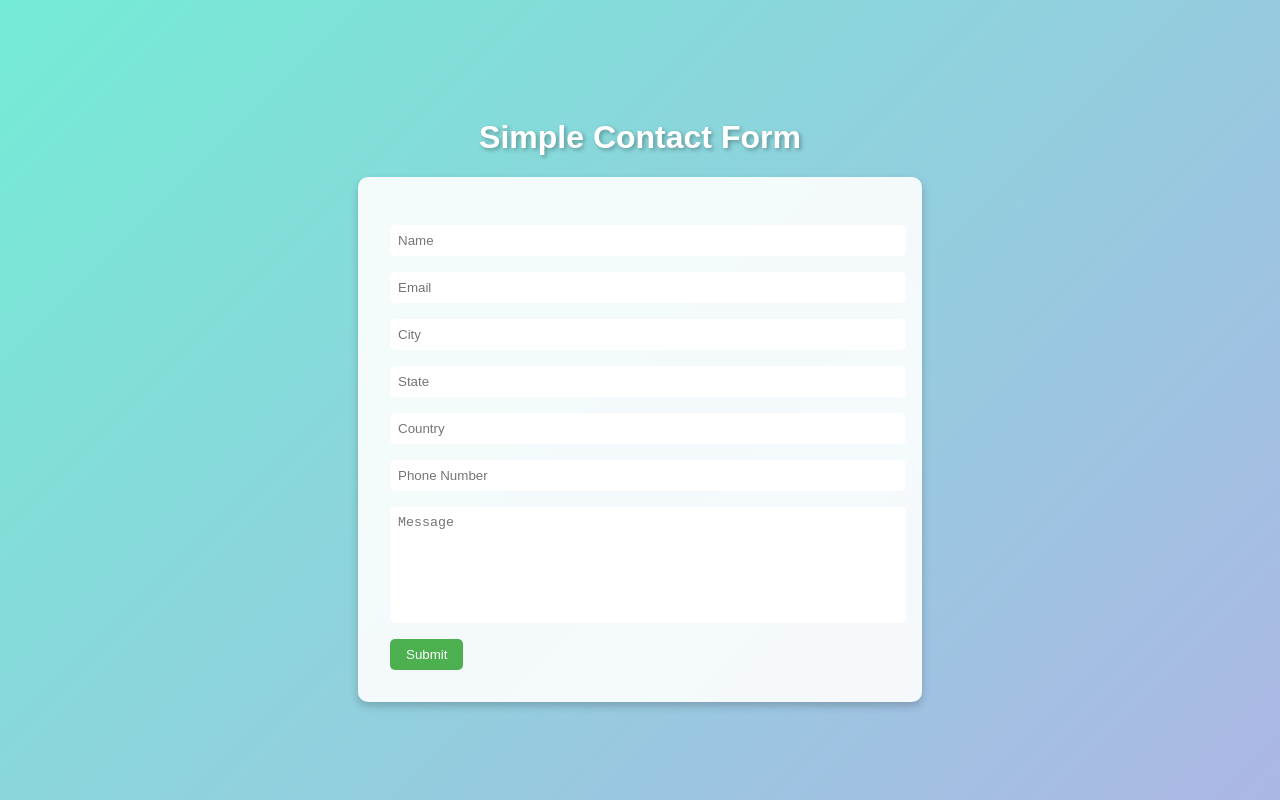
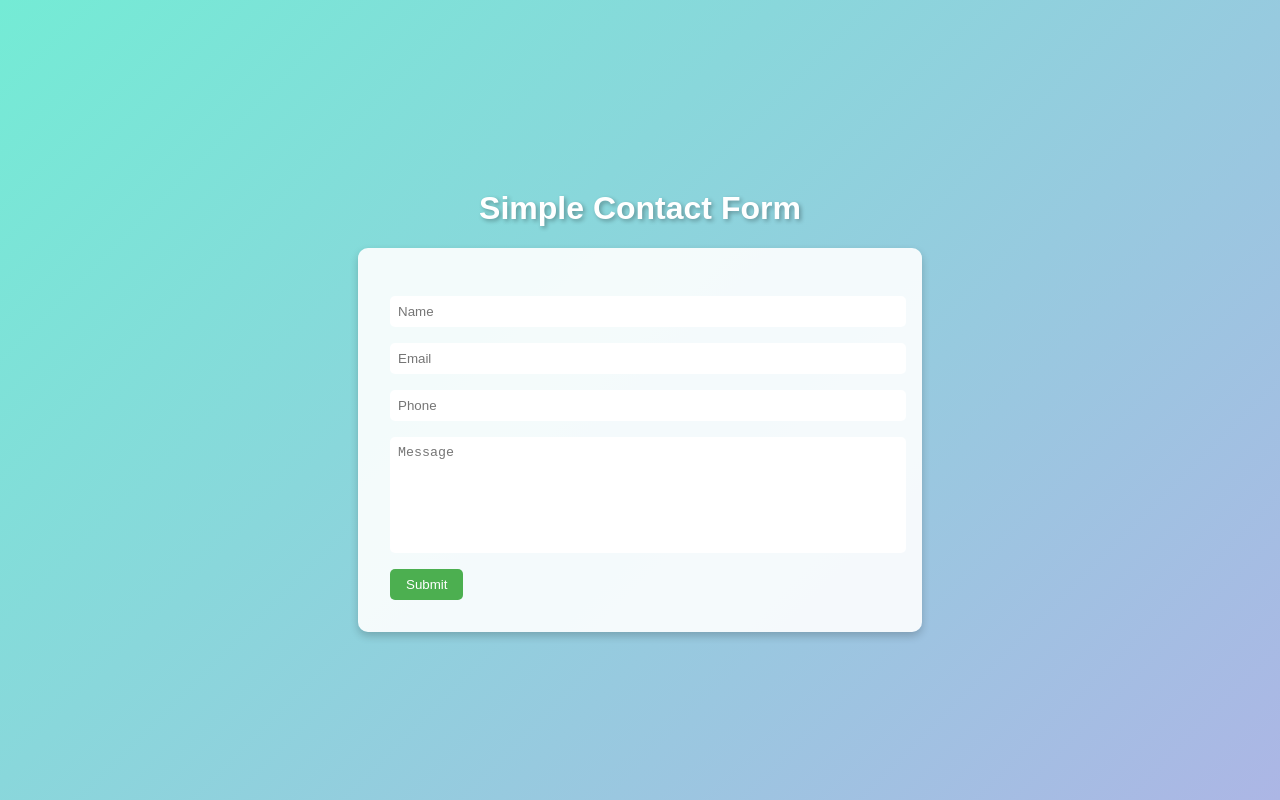
Before and after one commit to chanakyaVBSL/Cloud-Devops-Project, a React (Create React App) app in the folder frontend/: page / in a window 1280 px wide. Built offline with nearby package versions, Linux system fonts and the light colour scheme.

Commit message:
Change to V1

```diff
--- a/frontend/src/components/ContactForm.js
+++ b/frontend/src/components/ContactForm.js
@@ -1,19 +1,9 @@
 import { useState } from "react";
 
 const ContactForm = () => {
-    const [form, setForm] = useState({
-        name: "",
-        email: "",
-        city: "",
-        state: "",
-        country: "",
-        phone: "",
-        message: "",
-    });
+    const [form, setForm] = useState({ name: "", email: "", phone: "", message: "" });
 
-    const handleChange = (e) => {
-        setForm({ ...form, [e.target.name]: e.target.value });
-    };
+    const handleChange = (e) => setForm({ ...form, [e.target.name]: e.target.value });
 
     const handleSubmit = async (e) => {
         e.preventDefault();
@@ -29,10 +19,7 @@ const ContactForm = () => {
         <form onSubmit={handleSubmit}>
             <input name="name" placeholder="Name" onChange={handleChange} required />
             <input name="email" type="email" placeholder="Email" onChange={handleChange} required />
-            <input name="city" placeholder="City" onChange={handleChange} required />
-            <input name="state" placeholder="State" onChange={handleChange} required />
-            <input name="country" placeholder="Country" onChange={handleChange} required />
-            <input name="phone" placeholder="Phone Number" onChange={handleChange} required />
+            <input name="phone" placeholder="Phone" onChange={handleChange} required />
             <textarea name="message" placeholder="Message" onChange={handleChange} required />
             <button type="submit">Submit</button>
         </form>
```
Also changed, not shown: 1 other file (tests, documents, lock files or other folders).
